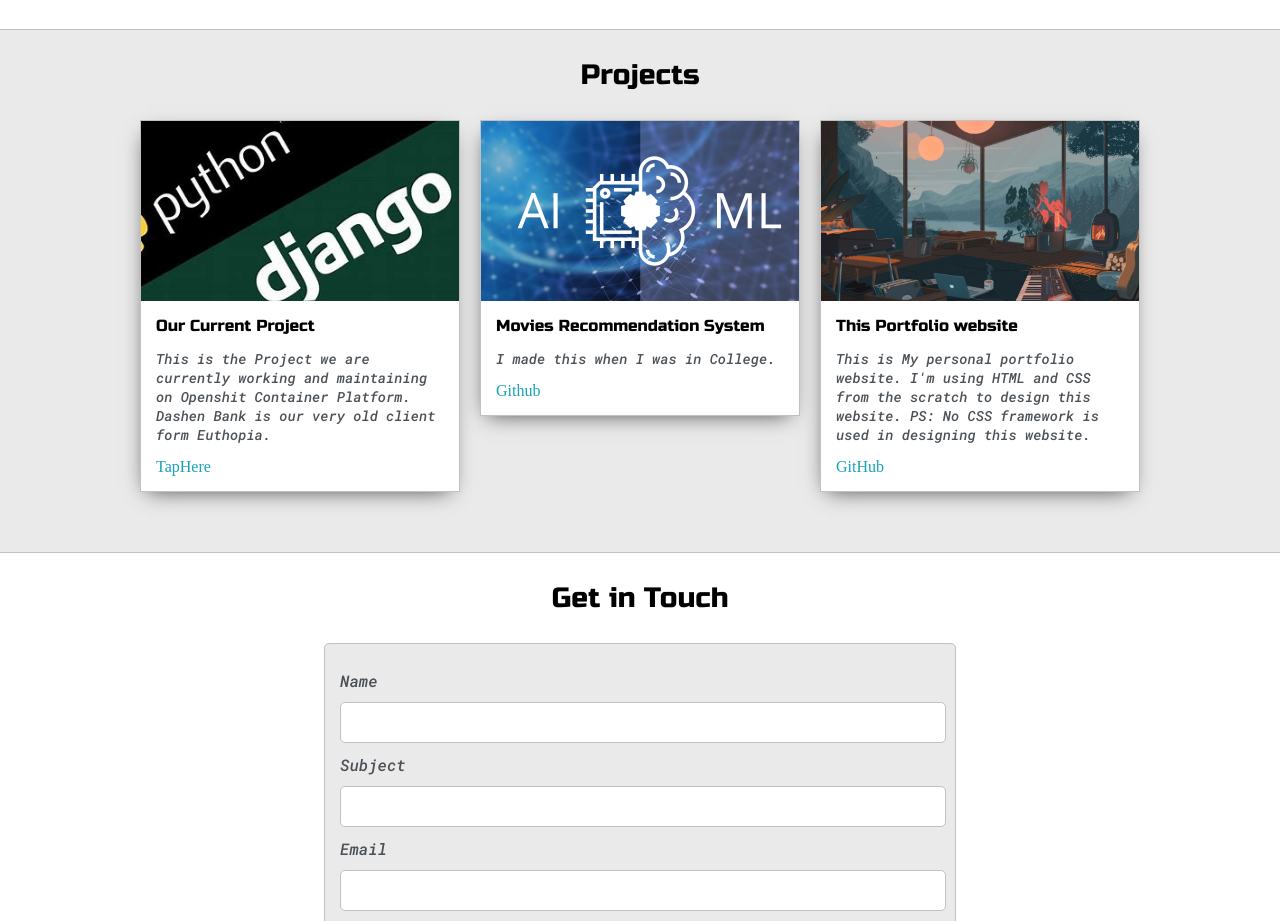
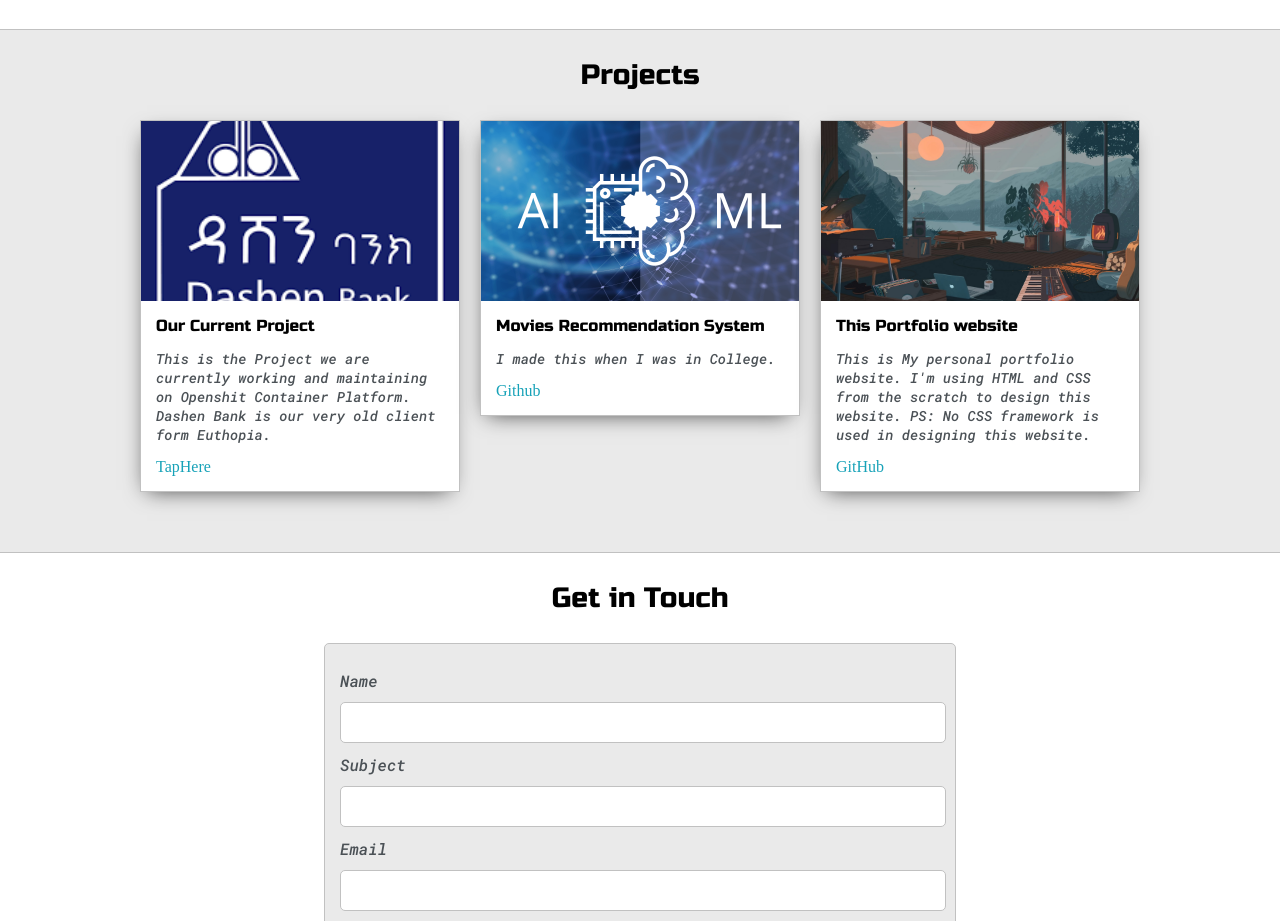
Before and after one commit to imhashirrr/Portfolio, a plain HTML site: page index.html in a window 1280 px wide. Shown: the part 1220-2141 px from the top of the page. Drawn offline with Linux system fonts and the light colour scheme.

Commit message:
Update index.html

```diff
--- a/index.html
+++ b/index.html
@@ -99,7 +99,7 @@
             <div class="post-wrapper">
                 <div>
                     <div class="post">
-                        <img class="thumbnail" src="images/OIP.jpg">
+                        <img class="thumbnail" src="images/dashen.png">
                         <div class="post-preview">
                             <h6 class="post-title">Our Current Project</h6>
                             <p class="post-intro">This is the Project we are currently working and maintaining on Openshit Container Platform. Dashen Bank is our very old client form Euthopia.</p>
```
